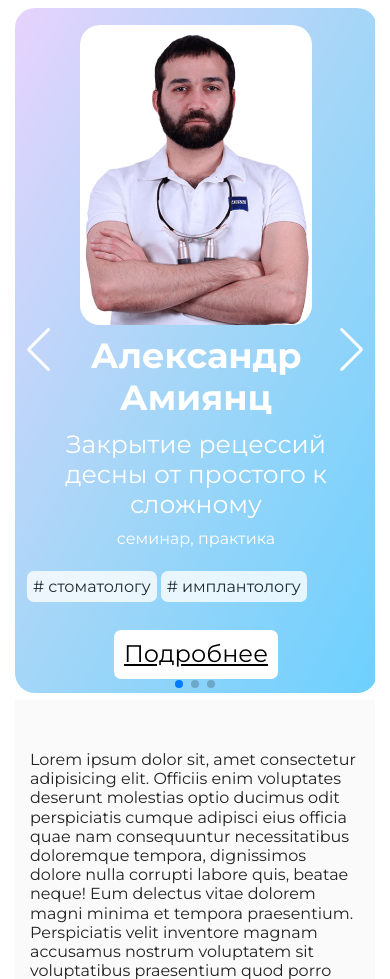
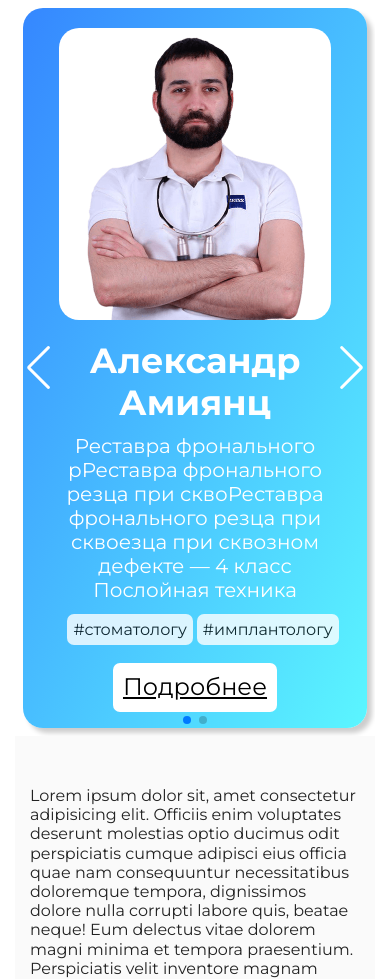
Before and after one commit to rollip/dentima_class, a Django app: page / in a window 390 px wide. Shown: the part 75-1054 px from the top of the page. Run offline with Django 5.2, Linux system fonts and the light colour scheme.

Commit message:
swiper slide styles correct

```diff
--- a/main/static/css/swiper.css
+++ b/main/static/css/swiper.css
@@ -12,30 +12,10 @@ color:LightSteelBlue;
 .swiper-seminar {
     display: flex;
     height: 700px;
-    background: --purple;
+    background: purple;
     align-items: center;
 }
 
-.swiper-seminar .img-container {
-  position: relative;
-  align-items: center;
-  justify-content: center;
-  display: flex;
-  width: 40%;
-  height: 100%;
-  overflow: hidden;
-
-}
-
-
-
-.swiper .img-container img{
-    height: 100%;
-}
-
-.swiper .img-container-small {
-    display:none;
-}
 
 .swiper-seminar .text-container .type {
 
@@ -54,27 +34,6 @@ color:LightSteelBlue;
 }
 
 
-.swiper-seminar .text-container {
-  display: flex;
-  flex-direction: column;
-  width: 50%;
-  height: auto;
-  padding: 20px;
-  border-radius: 20px;
-  background: LightSteelBlue;
-  margin-right:5%;
-
-}
-
-
-
-.swiper-seminar .text-container .tag-container {
-    color:black;
-    padding-top:20px;
-    padding-bottom:20px;
-    display: flex;
-    width = 100%;
-}
 
 .swiper-seminar .text-container .tag {
     display: flex;
@@ -84,8 +43,6 @@ color:LightSteelBlue;
     margin: 2px;
     border-radius: 7px;
 }
-
-
 
 .swiper-seminar .seminar-bottom {
   display: flex;
@@ -112,65 +69,76 @@ color:LightSteelBlue;
 @media (max-width: 800px) {
 
 
-.swiper-seminar .img-container {
- display: none;
+.swiper-slide{
+
+  display:flex;
+  justify-content: center;
 }
 
 
-.swiper .img-container-small {
+.swiper-seminar  {
   display:flex;
+  flex-direction:column;
+  padding: 10px;
+  border-radius: 20px;
+  background: linear-gradient(to top left, rgba(91,246,255,1) 0%, rgba(53,135,255,1) 100%);
+  align-items: center;
   justify-content: center;
-    flex-grow:3;
-    max-width:100%;
+  overflow:auto;
+  margin:8px;
+  box-shadow: 5px 5px 5px 0px rgba(0,0,0,0.2);
+
 }
 
 
-.swiper .img-small-wrapper {
-  display: flex;
-  margin: 10px;
+
+.swiper-seminar .img-container {
+    display:flex;
     justify-content: center;
-
-  max-height: 300px;
- border-radius: 20px;
-  background: white;
+    flex: 2 4 0;
+    max-width:90%;
     overflow:hidden;
 }
 
-.swiper .img-small-wrapper img{
-  height: 100%;
+.swiper-seminar .img-wrapper {
+    display:flex;
     background: white;
+    border-radius: 20px;
+    margin:10px;
+    justify-content: center;
+    overflow:hidden;
 }
 
 
-.swiper-seminar .text-container {
-  display:flex;
-  flex-direction:column;
-  width:95%;
-  height: 95%;
-  padding: 10px;
-  border-radius: 20px;
-  background: linear-gradient(to bottom right, rgba(230,211,253,1) 0%, rgba(164,214,247,1) 50%, rgba(109,208,254,1) 100%);
-  --background: LightSteelBlue;
-  margin-right:0;
-   align-items: center;
-   justify-content: center;
-   text-align: center;
-    vertical-align: middle;
-}
+
 .swiper-seminar .author {
 
 }
 
 .swiper-seminar .tag-container{
+    color:black;
+    display: flex;
     width:100%;
     text-align: center;
     vertical-align: middle;
-    padding: 0;
+    flex: 0 0 0;
+}
+
+.swiper-seminar .text-container {
+  display: flex;
+  flex-direction: column;
+  height: auto;
+  max-height:60%;
+  width:80%;
+  border-radius: 20px;
+  text-align: center;
+  vertical-align: middle;
+  margin: 10px;
+  flex: 1 2 0;
 }
 
 .swiper-seminar .text-container .type{
     width:50%;
-
 }
 
 .swiper-button-next,.swiper-button-prev {
@@ -187,7 +155,7 @@ color:LightSteelBlue;
 }
 
 .swiper-seminar .text-container .name {
-    font-size: 25px;
+    font-size: 20px;
     margin-bottom: 10px;
     text-align: center;
     vertical-align: middle;
@@ -199,12 +167,14 @@ color:LightSteelBlue;
 
 }
 
-
-
 .swiper-seminar .seminar-bottom {
   margin-top: auto;
   flex-direction: column;
+  flex: 0 0 0;
   }
 
 
+
+
+
   }
--- a/main/templates/base.html
+++ b/main/templates/base.html
@@ -49,36 +49,21 @@
     <div class="swiper">
   <!-- Additional required wrapper -->
       <div class="swiper-wrapper">
-
                 <!-- Slides -->
-    <div class="swiper-slide">
                     <div class="swiper-slide">
                       <div class="swiper-seminar">
                         <div class="img-container">
-
-            <img src="{% static 'img/image_1.png' %}">
-
-            </div>
-
-            <div class="text-container">
-              <div class="img-container-small">
-                <div class="img-small-wrapper">
+                          <div class="img-wrapper">
                         <img src="{% static 'img/image_1.png' %}">
                             </div>
-
-
-
                         </div>
-
-
+                        <div class="text-container">
                             <p class="author"> Александр Амиянц </p>
-
-              <p class="name"> Закрытие рецессий десны от простого к сложному </p>
-              <p class="type"> семинар, практика  </p>
+                            <p class="name"> Реставра фронального рРеставра фронального резца при сквоРеставра фронального резца при сквоезца при сквозном дефекте — 4 класс Послойная техника</p>
                             <div class="tag-container">
-                  <p class="tag"> # стоматологу </p>
-                  <p class="tag"> # имплантологу </p>
-
+                                <p class="tag"> #стоматологу </p>
+                                <p class="tag"> #имплантологу </p>
+                            </div>
                         </div>
 
                         <div class="seminar-bottom">
@@ -86,32 +71,38 @@
                                 <a href = '#' class="button"> Подробнее </a>
                         </div>
 
-
+                        </div>
+                    </div>
+                            <div class="swiper-slide">
+                      <div class="swiper-seminar">
+                        <div class="img-container">
+                          <div class="img-wrapper">
+                        <img src="{% static 'img/image_1.png' %}">
+                            </div>
+                          <div class="im2g-wrapper">
+                          <im2g src="{% static 'img/image_1.png' %}">
+                            </div>
+                        </div>
+                        <div class="text-container">
+                            <p class="author"> Александр Амиянц </p>
+                            <p class="name"> Реставра фронального рРеставра фронального резца при сквоРеставра фронального резца при сквоезца при сквозном дефекте — 4 класс Послойная техника</p>
+                            <div class="tag-container">
+                                <p class="tag"> #стоматологу </p>
+                                <p class="tag"> #имплантологу </p>
+                            </div>
                         </div>
 
+                        <div class="seminar-bottom">
+                                <p class="date"> 21.01.2024 </p>
+                                <a href = '#' class="button"> Подробнее </a>
                         </div>
+
                         </div>
                     </div>
 
 
 
-        <div class="swiper-slide">
-        <div class="swiper-slide">
-          <div class="swiper-seminar">
-            <div class="img-container">
 
-            <img src="{% static 'img/image_1.png' %}">
-
-            </div>
-
-            <div class="text-container">
-              <div class="img-container-small">
-                <div class="img-small-wrapper">
-                  <img src="{% static 'img/image_1.png' %}">
-                </div>
-                                <div class="img-small-wrapper">
-                  <img src="{% static 'img/image_1.png' %}">
-                </div>
 
 
 
@@ -119,73 +110,8 @@
       </div>
 
 
-              <p class="author"> Александр Амиянц </p>
-
-              <p class="name"> Закрытие рецессий десны от простого к сложному </p>
-              <p class="type"> семинар, практика  </p>
-              <div class="tag-container">
-                  <p class="tag"> # стоматологу </p>
-                  <p class="tag"> # имплантологу </p>
-
-              </div>
-
-              <div class="seminar-bottom">
-                  <p class="date"> 21.01.2024 </p>
-                  <a href = '#' class="button"> Подробнее </a>
-              </div>
 
 
-            </div>
-
-          </div>
-        </div>
-    </div>
-
-
-        <div class="swiper-slide">
-        <div class="swiper-slide">
-          <div class="swiper-seminar">
-            <div class="img-container">
-
-            <img src="{% static 'img/image_1.png' %}">
-
-            </div>
-
-            <div class="text-container">
-              <div class="img-container-small">
-                <div class="img-small-wrapper">
-                  <img src="{% static 'img/image_1.png' %}">
-                </div>
-
-
-
-              </div>
-
-
-              <p class="author"> Александр </br> Амиянц </p>
-
-              <p class="name"> Закрытие рецессий десны от простого к сложному </p>
-              <p class="type"> семинар, практика  </p>
-              <div class="tag-container">
-                  <p class="tag"> # стоматологу </p>
-                  <p class="tag"> # имплантологу </p>
-
-              </div>
-
-              <div class="seminar-bottom">
-                  <p class="date"> 21.01.2024 </p>
-                  <a href = '#' class="button"> Подробнее </a>
-              </div>
-
-
-            </div>
-
-          </div>
-        </div>
-    </div>
-
-
-        </div>
     <!-- If we need pagination -->
     <div class="swiper-pagination"></div>
 
```
Lines whose indentation alone changed are shown as unchanged.
